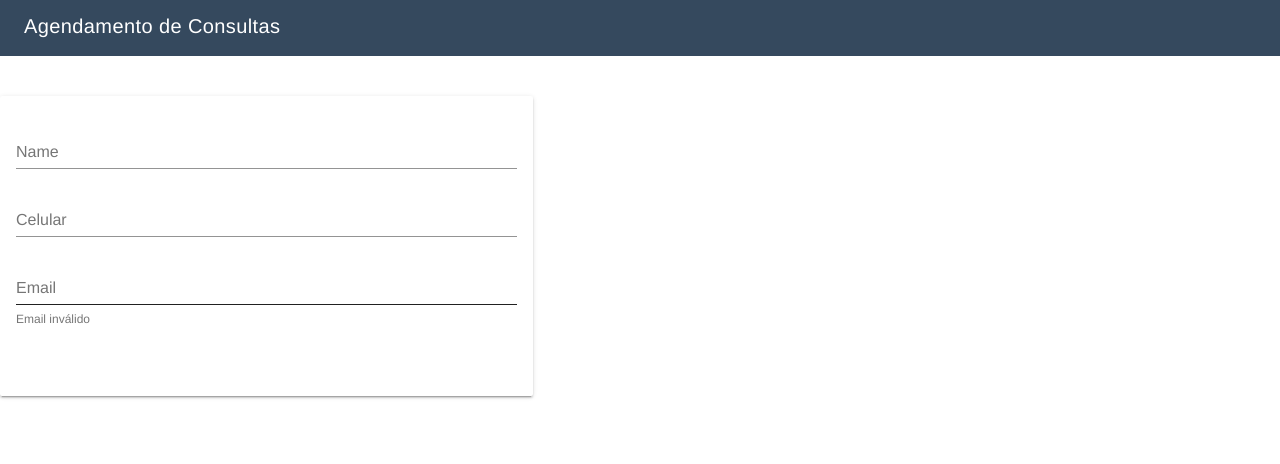
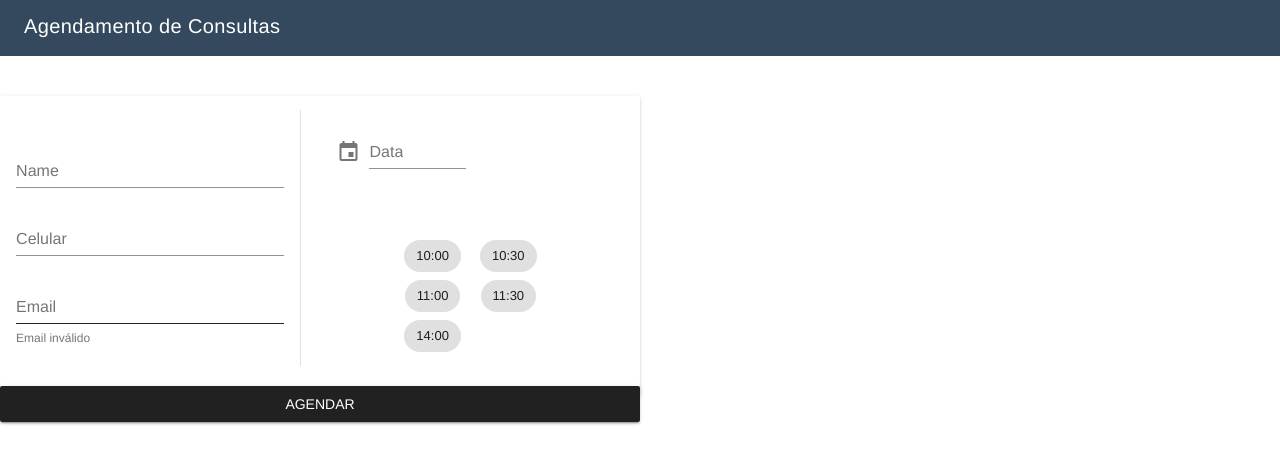
Before and after one commit to philipguedes/agendamento-de-consultas, a Vue app: page /#/appointment in a window 1280 px wide. Shown: the top 464 px of the page. Built offline with nearby package versions, Linux system fonts and the light colour scheme.

Commit message:
Cria pagina e botao para agendar

```diff
--- a/src/pages/Appointment.vue
+++ b/src/pages/Appointment.vue
@@ -1,5 +1,16 @@
 <template>
-  <user-info></user-info>
+  <v-card class="appointment">
+    <v-layout row wrap align-center justify-center>
+      <!-- <v-flex> -->
+        <user-info></user-info>
+      <!-- </v-flex> -->
+      <v-divider vertical></v-divider>
+      <!-- <v-flex> -->
+        <scheduling></scheduling>
+      <!-- </v-flex> -->
+    </v-layout>
+    <v-btn block color="secondary" dark>Agendar</v-btn>
+  </v-card>
 </template>
 
 <script>
@@ -16,3 +27,10 @@ export default {
   }
 }
 </script>
+
+<style>
+.appointment {
+  height: 300px;
+  width: 640px;
+}
+</style>
--- a/src/views/appointment/Scheduling.vue
+++ b/src/views/appointment/Scheduling.vue
@@ -1,6 +1,5 @@
 <template>
-  <v-flex xs5>
-    <v-card class="scheduling">
+  <div class="scheduling">
     <v-layout align-center wrap column justify-center>
       <v-flex xs12>
         <calendar v-on:changed="dateChanged"></calendar>
@@ -9,8 +8,7 @@
         <scheduler v-on:selected="selectTime" :date="date"></scheduler>
       </v-flex>
     </v-layout>
-    </v-card>
-  </v-flex>
+  </div>
 </template>
 
 <script>
@@ -43,7 +41,7 @@ export default {
 <style>
 
 .scheduling {
-  height: 400px
+  height: 100%
 }
 
 </style>
--- a/src/views/appointment/UserInfo.vue
+++ b/src/views/appointment/UserInfo.vue
@@ -1,6 +1,5 @@
 <template>
-  <v-flex xs5>
-    <v-card height="300px">
+  <div class="info">
     <v-form
       ref="form"
       v-model="form"
@@ -27,8 +26,7 @@
         error
       ></v-text-field>
     </v-form>
-    </v-card>
-  </v-flex>
+  </div>
 </template>
 
 <script>
@@ -55,3 +53,10 @@ export default {
   }
 }
 </script>
+
+<style>
+.info {
+  min-width: 300px;
+  height: 100%;
+}
+</style>
```
Lines whose indentation alone changed are shown as unchanged.
